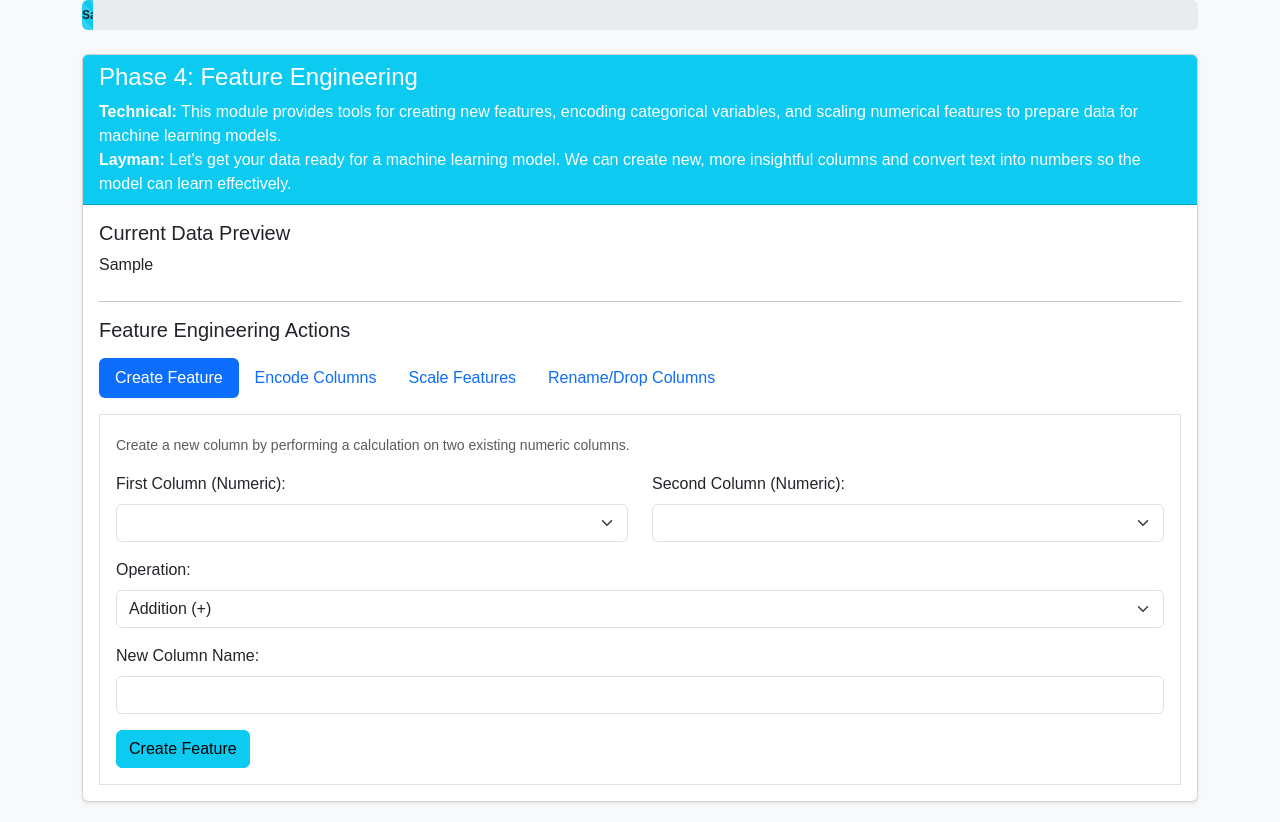
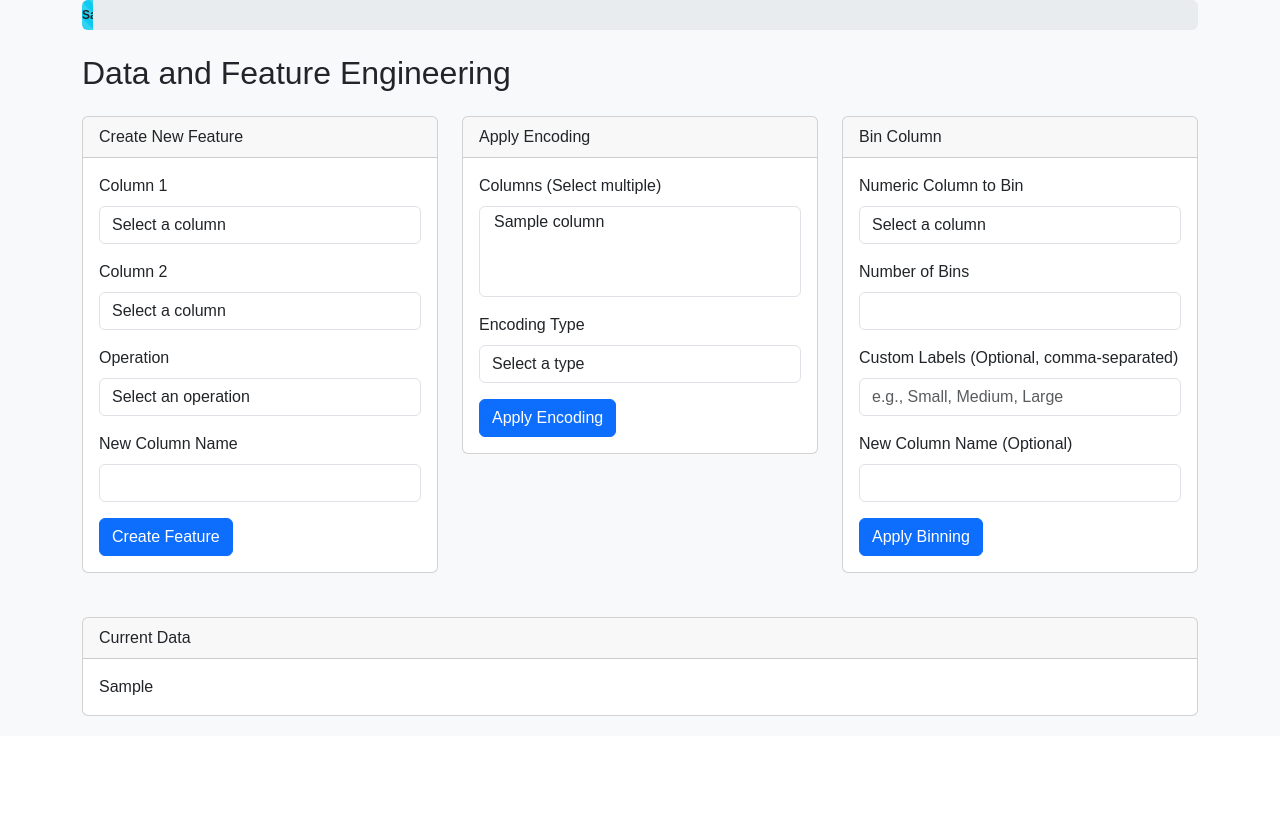
Before and after one commit to laxjovial/data_sci_webapp, a Flask app: template templates/data_engineering.html in a window 1280 px wide. Shown: the part 80-902 px from the top of the page. After the commit the page ends 796 px from the top, so only its background shows below. Run offline with Flask 3, Linux system fonts and the light colour scheme; the template is opened without the code that fills it: most values are stand-ins (such as "Sample title", 1, 10 or a date in 2020); lists and menus that the app fills with data are empty; parts of the project's set-up code (start-up, migrations or seed data) failed here and were passed over.

Commit message:
Update data_engineering.html

```diff
--- a/templates/data_engineering.html
+++ b/templates/data_engineering.html
@@ -3,152 +3,145 @@
 {% block content %}
 <div class="row">
     <div class="col-md-12">
-        <div class="card shadow-sm">
-            <div class="card-header bg-info text-white">
-                <h4>Phase 4: Feature Engineering</h4>
-                <p class="mb-0">
-                    <span class="fw-bold">Technical:</span> This module provides tools for creating new features, encoding categorical variables, and scaling numerical features to prepare data for machine learning models.
-                    <br>
-                    <span class="fw-bold">Layman:</span> Let's get your data ready for a machine learning model. We can create new, more insightful columns and convert text into numbers so the model can learn effectively.
-                </p>
+        <h2 class="mb-4">Data and Feature Engineering</h2>
+    </div>
+</div>
+
+<div class="row">
+    <div class="col-md-4 mb-4">
+        <div class="card">
+            <div class="card-header">
+                Create New Feature
             </div>
             <div class="card-body">
-                {% if error %}
-                <div class="alert alert-danger" role="alert"><strong>Error:</strong> {{ error }}</div>
-                {% endif %}
-                {% if success %}
-                <div class="alert alert-success" role="alert"><strong>Success:</strong> {{ success }}</div>
-                {% endif %}
-
-                <!-- Data Preview -->
-                <div class="mb-4">
-                    <h5>Current Data Preview</h5>
-                    <div class="table-responsive">
-                        {{ df_head|safe }}
-                    </div>
-                </div>
-                <hr>
-
-                <h5 class="mb-3">Feature Engineering Actions</h5>
-                <ul class="nav nav-pills mb-3" id="pills-tab" role="tablist">
-                    <li class="nav-item" role="presentation"><button class="nav-link active" data-bs-toggle="pill" data-bs-target="#pills-create" type="button">Create Feature</button></li>
-                    <li class="nav-item" role="presentation"><button class="nav-link" data-bs-toggle="pill" data-bs-target="#pills-encode" type="button">Encode Columns</button></li>
-                    <li class="nav-item" role="presentation"><button class="nav-link" data-bs-toggle="pill" data-bs-target="#pills-scale" type="button">Scale Features</button></li>
-                    <li class="nav-item" role="presentation"><button class="nav-link" data-bs-toggle="pill" data-bs-target="#pills-rename-drop" type="button">Rename/Drop Columns</button></li>
-                </ul>
-                <div class="tab-content border p-3" id="pills-tabContent">
-                    <!-- Create New Feature -->
-                    <div class="tab-pane fade show active" id="pills-create" role="tabpanel">
-                        <form action="{{ url_for('data_engineering') }}" method="post">
-                            <input type="hidden" name="action" value="create_feature">
-                            <p class="form-text">Create a new column by performing a calculation on two existing numeric columns.</p>
-                            <div class="row">
-                                <div class="col-md-6 mb-3">
-                                    <label for="col1" class="form-label">First Column (Numeric):</label>
-                                    <select class="form-select" name="col1" required>
-                                        {% for col in columns %}{% if df[col].dtype in ['int64', 'float64'] %}<option value="{{ col }}">{{ col }}</option>{% endif %}{% endfor %}
-                                    </select>
-                                </div>
-                                <div class="col-md-6 mb-3">
-                                    <label for="col2" class="form-label">Second Column (Numeric):</label>
-                                    <select class="form-select" name="col2" required>
-                                        {% for col in columns %}{% if df[col].dtype in ['int64', 'float64'] %}<option value="{{ col }}">{{ col }}</option>{% endif %}{% endfor %}
-                                    </select>
-                                </div>
-                            </div>
+                <form action="{{ url_for('data_engineering') }}" method="POST">
+                    <input type="hidden" name="action" value="create_new_feature">
                     <div class="mb-3">
-                                <label for="operation" class="form-label">Operation:</label>
-                                <select class="form-select" name="operation" required>
-                                    <option value="add">Addition (+)</option>
-                                    <option value="subtract">Subtraction (-)</option>
-                                    <option value="multiply">Multiplication (*)</option>
-                                    <option value="divide">Division (/)</option>
+                        <label for="col1" class="form-label">Column 1</label>
+                        <select class="form-control" id="col1" name="col1" required>
+                            <option value="" disabled selected>Select a column</option>
+                            {% for column in columns %}
+                                <option value="{{ column }}">{{ column }}</option>
+                            {% endfor %}
                         </select>
                     </div>
                     <div class="mb-3">
-                                <label for="new_col_name" class="form-label">New Column Name:</label>
-                                <input type="text" class="form-control" name="new_col_name" required>
-                            </div>
-                            <button type="submit" class="btn btn-info">Create Feature</button>
-                        </form>
-                    </div>
-
-                    <!-- Apply Encoding -->
-                    <div class="tab-pane fade" id="pills-encode" role="tabpanel">
-                        <form action="{{ url_for('data_engineering') }}" method="post">
-                            <input type="hidden" name="action" value="apply_encoding">
-                            <p class="form-text">Convert categorical (text) columns into numerical format for the model.</p>
-                             <div class="mb-3">
-                                <label for="encode_columns" class="form-label">Select columns to encode:</label>
-                                <select class="form-select" name="columns" multiple size="5" required>
-                                    {% for col in columns %}{% if df[col].dtype == 'object' or df[col].dtype.name == 'category' %}<option value="{{ col }}">{{ col }}</option>{% endif %}{% endfor %}
+                        <label for="col2" class="form-label">Column 2</label>
+                        <select class="form-control" id="col2" name="col2" required>
+                            <option value="" disabled selected>Select a column</option>
+                            {% for column in columns %}
+                                <option value="{{ column }}">{{ column }}</option>
+                            {% endfor %}
                         </select>
                     </div>
                     <div class="mb-3">
-                                <label for="encoding_type" class="form-label">Encoding Type:</label>
-                                <select class="form-select" name="encoding_type" required>
-                                    <option value="one_hot">One-Hot Encoding (for nominal categories)</option>
-                                    <option value="label">Label Encoding (for binary categories, e.g., Yes/No)</option>
-                                    <option value="ordinal">Ordinal Encoding (for ordered categories, e.g., Low/Med/High)</option>
-                                    <option value="frequency">Frequency Encoding (replaces category with its count)</option>
-                                </select>
-                                <div class="form-text">Choose the best method based on your data's characteristics.</div>
-                            </div>
-                            <button type="submit" class="btn btn-info">Apply Encoding</button>
-                        </form>
-                    </div>
-
-                    <!-- Scale Features -->
-                    <div class="tab-pane fade" id="pills-scale" role="tabpanel">
-                        <form action="{{ url_for('data_engineering') }}" method="post">
-                            <input type="hidden" name="action" value="scale_features">
-                            <p class="form-text">Scale numerical features to a standard range to prevent bias from large numbers.</p>
-                            <div class="mb-3">
-                                <label for="scale_columns" class="form-label">Select numeric columns to scale:</label>
-                                <select class="form-select" name="columns" multiple size="5" required>
-                                    {% for col in columns %}{% if df[col].dtype in ['int64', 'float64'] %}<option value="{{ col }}">{{ col }}</option>{% endif %}{% endfor %}
+                        <label for="operation" class="form-label">Operation</label>
+                        <select class="form-control" id="operation" name="operation" required>
+                            <option value="" disabled selected>Select an operation</option>
+                            <option value="add">Add (+)</option>
+                            <option value="subtract">Subtract (-)</option>
+                            <option value="multiply">Multiply (*)</option>
+                            <option value="divide">Divide (/)</option>
                         </select>
                     </div>
                     <div class="mb-3">
-                                <label for="scaler_type" class="form-label">Scaler Type:</label>
-                                <select class="form-select" name="scaler_type" required>
-                                    <option value="standard">StandardScaler (centers data around mean)</option>
-                                    <option value="minmax">MinMaxScaler (scales data between 0 and 1)</option>
-                                </select>
+                        <label for="new_col_name" class="form-label">New Column Name</label>
+                        <input type="text" class="form-control" id="new_col_name" name="new_col_name" required>
                     </div>
-                            <button type="submit" class="btn btn-info">Apply Scaling</button>
+                    <button type="submit" class="btn btn-primary">Create Feature</button>
                 </form>
             </div>
+        </div>
+    </div>
 
-                    <!-- Rename/Drop Columns -->
-                    <div class="tab-pane fade" id="pills-rename-drop" role="tabpanel">
-                        <form action="{{ url_for('data_engineering') }}" method="post">
-                            <input type="hidden" name="action" value="rename_drop">
-                            <p class="form-text">Organize your dataset by renaming or removing columns.</p>
+    <div class="col-md-4 mb-4">
+        <div class="card">
+            <div class="card-header">
+                Apply Encoding
+            </div>
+            <div class="card-body">
+                <form action="{{ url_for('data_engineering') }}" method="POST">
+                    <input type="hidden" name="action" value="apply_encoding">
                     <div class="mb-3">
-                                <label for="old_column_name" class="form-label">Column to Rename (Optional):</label>
-                                <select class="form-select" name="old_column_name">
-                                    <option value="">-- Select a column --</option>
-                                    {% for col in columns %}<option value="{{ col }}">{{ col }}</option>{% endfor %}
+                        <label for="encoding_columns" class="form-label">Columns (Select multiple)</label>
+                        <select class="form-control" id="encoding_columns" name="columns[]" multiple required>
+                            {% for column in columns %}
+                                <option value="{{ column }}">{{ column }}</option>
+                            {% endfor %}
                         </select>
                     </div>
                     <div class="mb-3">
-                                <label for="new_column_name" class="form-label">New Name:</label>
-                                <input type="text" class="form-control" name="new_column_name">
-                            </div>
-                            <hr>
-                            <div class="mb-3">
-                                <label for="columns_to_drop" class="form-label">Columns to Drop (Optional):</label>
-                                <select class="form-select" name="columns_to_drop" multiple size="5">
-                                     {% for col in columns %}<option value="{{ col }}">{{ col }}</option>{% endfor %}
+                        <label for="encoding_type" class="form-label">Encoding Type</label>
+                        <select class="form-control" id="encoding_type" name="encoding_type" required>
+                            <option value="" disabled selected>Select a type</option>
+                            <option value="one_hot">One-Hot Encoding</option>
+                            <option value="label">Label Encoding</option>
+                            <option value="ordinal">Ordinal Encoding</option>
+                            <option value="frequency">Frequency Encoding</option>
                         </select>
                     </div>
-                            <button type="submit" class="btn btn-info">Apply Changes</button>
+                    <button type="submit" class="btn btn-primary">Apply Encoding</button>
+                </form>
+            </div>
+        </div>
+    </div>
+
+    <div class="col-md-4 mb-4">
+        <div class="card">
+            <div class="card-header">
+                Bin Column
+            </div>
+            <div class="card-body">
+                <form action="{{ url_for('data_engineering') }}" method="POST">
+                    <input type="hidden" name="action" value="bin_column">
+                    <div class="mb-3">
+                        <label for="bin_column" class="form-label">Numeric Column to Bin</label>
+                        <select class="form-control" id="bin_column" name="column" required>
+                            <option value="" disabled selected>Select a column</option>
+                            {% for column in columns %}
+                                <option value="{{ column }}">{{ column }}</option>
+                            {% endfor %}
+                        </select>
+                    </div>
+                    <div class="mb-3">
+                        <label for="num_bins" class="form-label">Number of Bins</label>
+                        <input type="number" class="form-control" id="num_bins" name="num_bins" min="2" required>
+                    </div>
+                    <div class="mb-3">
+                        <label for="bin_labels" class="form-label">Custom Labels (Optional, comma-separated)</label>
+                        <input type="text" class="form-control" id="bin_labels" name="labels" placeholder="e.g., Small, Medium, Large">
+                    </div>
+                    <div class="mb-3">
+                        <label for="new_bin_col_name" class="form-label">New Column Name (Optional)</label>
+                        <input type="text" class="form-control" id="new_bin_col_name" name="new_col_name">
+                    </div>
+                    <button type="submit" class="btn btn-primary">Apply Binning</button>
                 </form>
             </div>
         </div>
     </div>
 </div>
+
+<div class="row">
+    <div class="col-md-12">
+        <div class="card">
+            <div class="card-header">
+                Current Data
+            </div>
+            <div class="card-body">
+                {% if error %}
+                    <div class="alert alert-danger">{{ error }}</div>
+                {% endif %}
+                {% if success %}
+                    <div class="alert alert-success">{{ success }}</div>
+                {% endif %}
+                {% if data_viewer %}
+                    {{ data_viewer|safe }}
+                {% else %}
+                    <p>No data to display. Please import a dataset first.</p>
+                {% endif %}
+            </div>
+        </div>
     </div>
 </div>
 {% endblock %}
```
Lines whose indentation alone changed are shown as unchanged.
